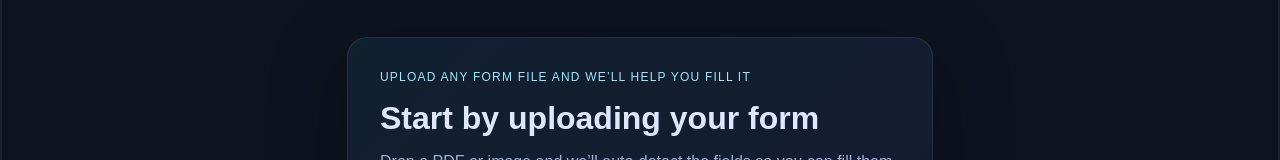
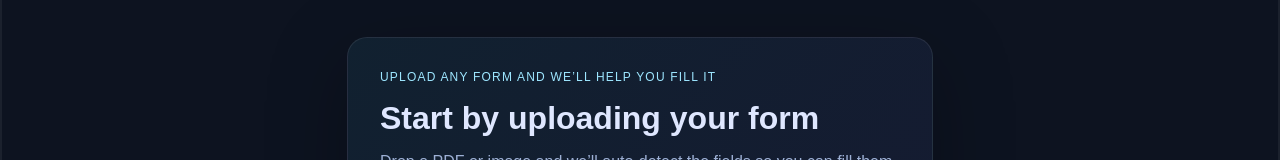
Before and after one commit to vyahhi/keep-calm-and-fill-the-form, a Next.js app: page / in a window 1280 px wide. Shown: the part 240-400 px from the top of the page. Built offline with nearby package versions, Linux system fonts and the light colour scheme.

Commit message:
Refine upload tagline wording

```diff
--- a/src/app/page.tsx
+++ b/src/app/page.tsx
@@ -284,7 +284,7 @@ export default function Home() {
   };
 
   useMemo(() => {
-    if (!file) return "Upload any form file and we’ll help you fill it.";
+    if (!file) return "Upload any form and we’ll help you fill it.";
     if (!hasForm) return "Finding fields to turn this file into a quick web form.";
     return "Review detected fields, fill them out, and download an overlaid PDF.";
   }, [file, hasForm]);
@@ -294,7 +294,7 @@ export default function Home() {
       <div className={styles.container}>
         <div className={styles.stepOneCenter}>
           <div className={styles.heroBlock}>
-            <p className={styles.tagline}>Upload any form file and we’ll help you fill it</p>
+            <p className={styles.tagline}>Upload any form and we’ll help you fill it</p>
             <h1>Start by uploading your form</h1>
             <p className={styles.subhead}>
               Drop a PDF or image and we’ll auto-detect the fields so you can fill them in seconds.
```
